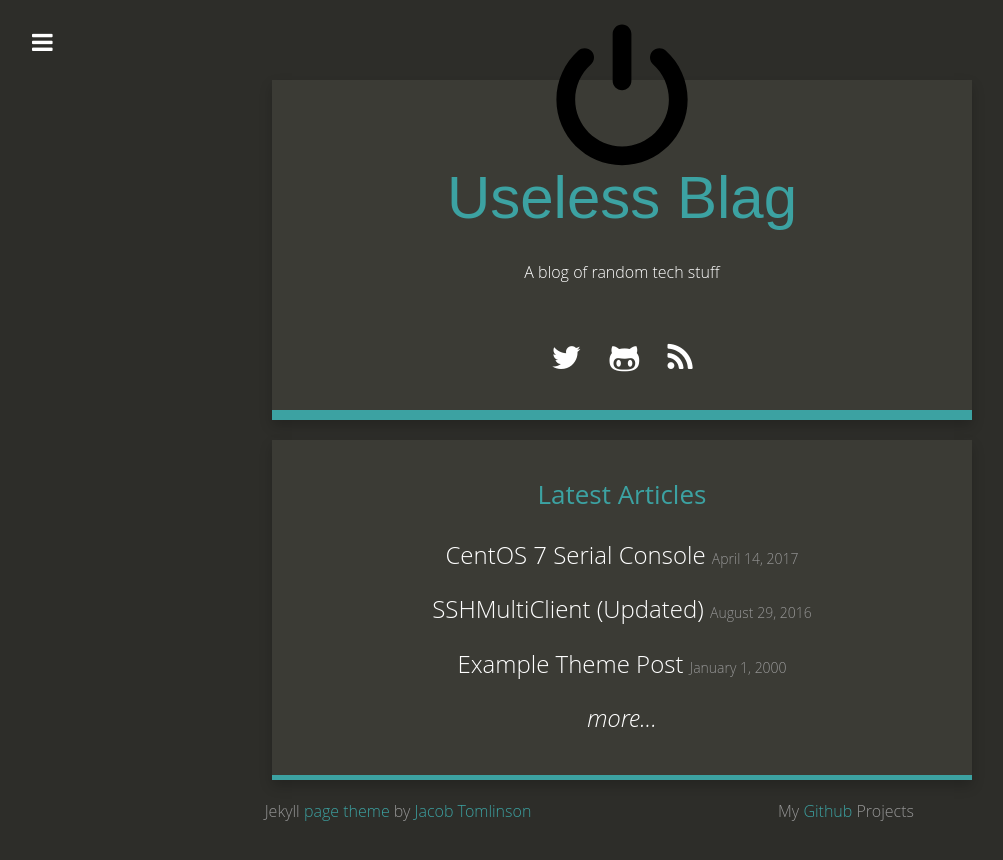
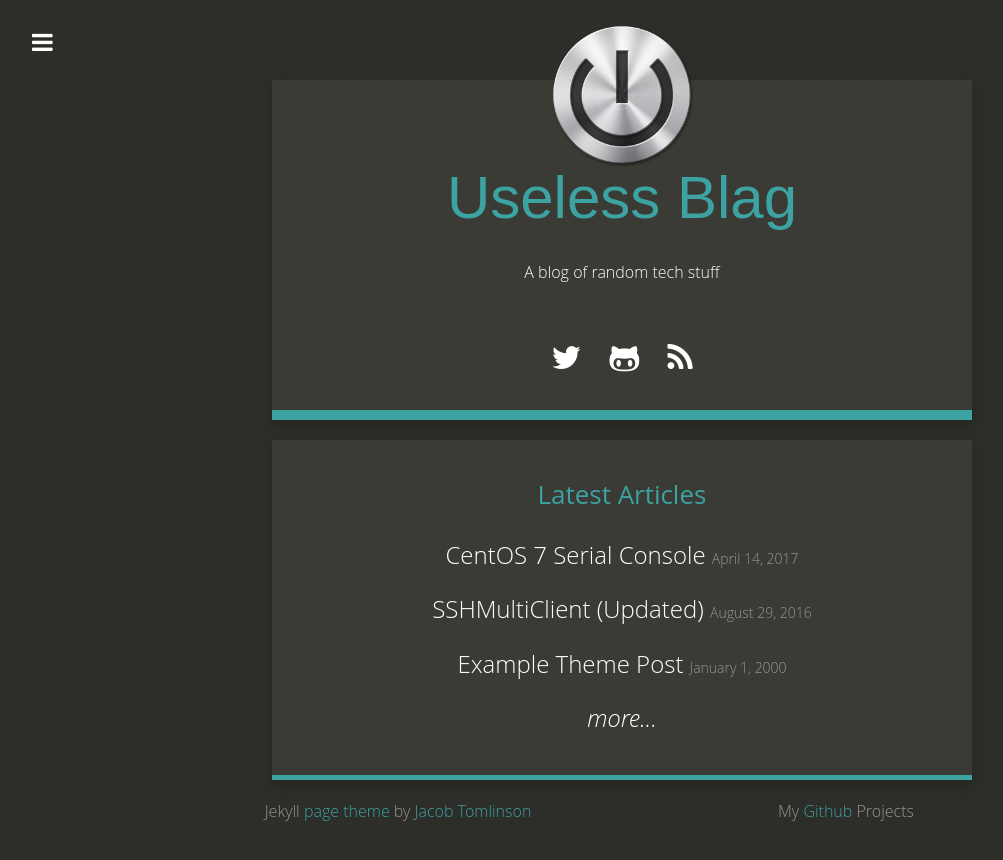
Before and after one commit to mrdaveanderson/mrdaveanderson.github.io, a Jekyll site: the page built from index.html, in a window 1280 px wide. Shown: the top 860 px of the page, without its empty margins (18-1021 px from the left). Built offline with Jekyll 4.4.1, drawn with Linux system fonts in a browser that asks for light colours; nearby versions of some CDN libraries.

Commit message:
reducing page size...tomorrow

```diff
--- a/_config.yml
+++ b/_config.yml
@@ -5,7 +5,7 @@ description: ""
 baseurl: ""
 url: "https://mrdaveanderson.github.io/"
 title_description: "A blog of random tech stuff"
-title_image: "/images/PowerIcon.svg"
+title_image: "/images/PowerIcon-256.png"
 post_limit: 8
 
 # Social usernames/URLs
```
